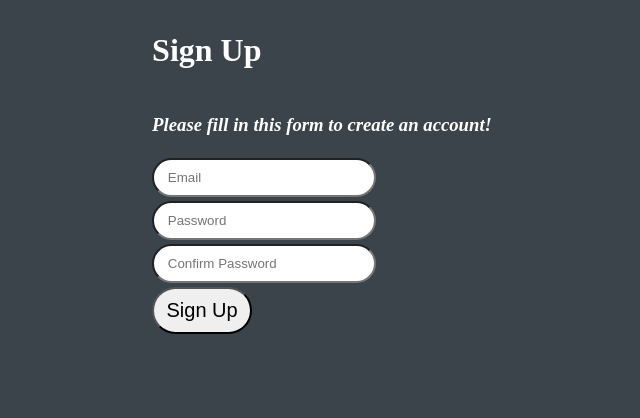
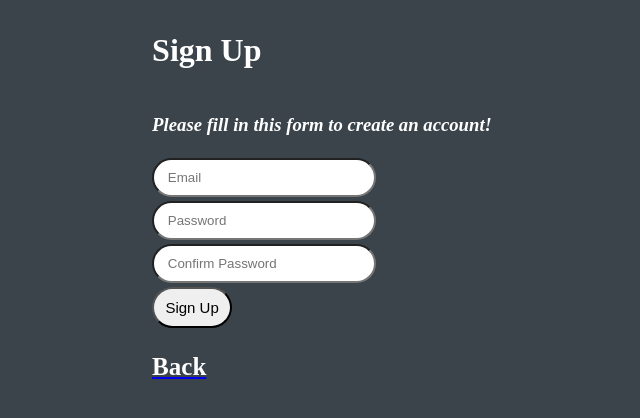
Before and after one commit to itemc2015-code/task_manager, a Flask app: page /sign in a window 1280 px wide. Shown: the top 418 px of the page, without its empty margins (318-958 px from the left). Run offline with Flask 3, Linux system fonts and the light colour scheme.

Commit message:
add go back link and others

```diff
--- a/auth.py
+++ b/auth.py
@@ -10,7 +10,7 @@ def signup():
         passwd = request.form['password']
         t_db.signing_up(email,passwd)
         flash('Registration successful','successful')
-        return redirect(url_for('signup'))
+        return redirect(url_for('auth.signup'))
     else:
         return render_template('signup.html')
 
--- a/templates/signup.html
+++ b/templates/signup.html
@@ -43,7 +43,8 @@
     </td></tr>
     <tr><td>
     <input type="submit" value="Sign Up"
-    style="width:100px; padding:10px; font-size:20px; border-radius:500px">
+    style="width:80px; padding:10px; font-size:15px; border-radius:500px">
+    <a href="/"><h3 style="color:white; font-size:25px">Back</h3></a>
     </td></tr>
 </form>
 </table>
```
